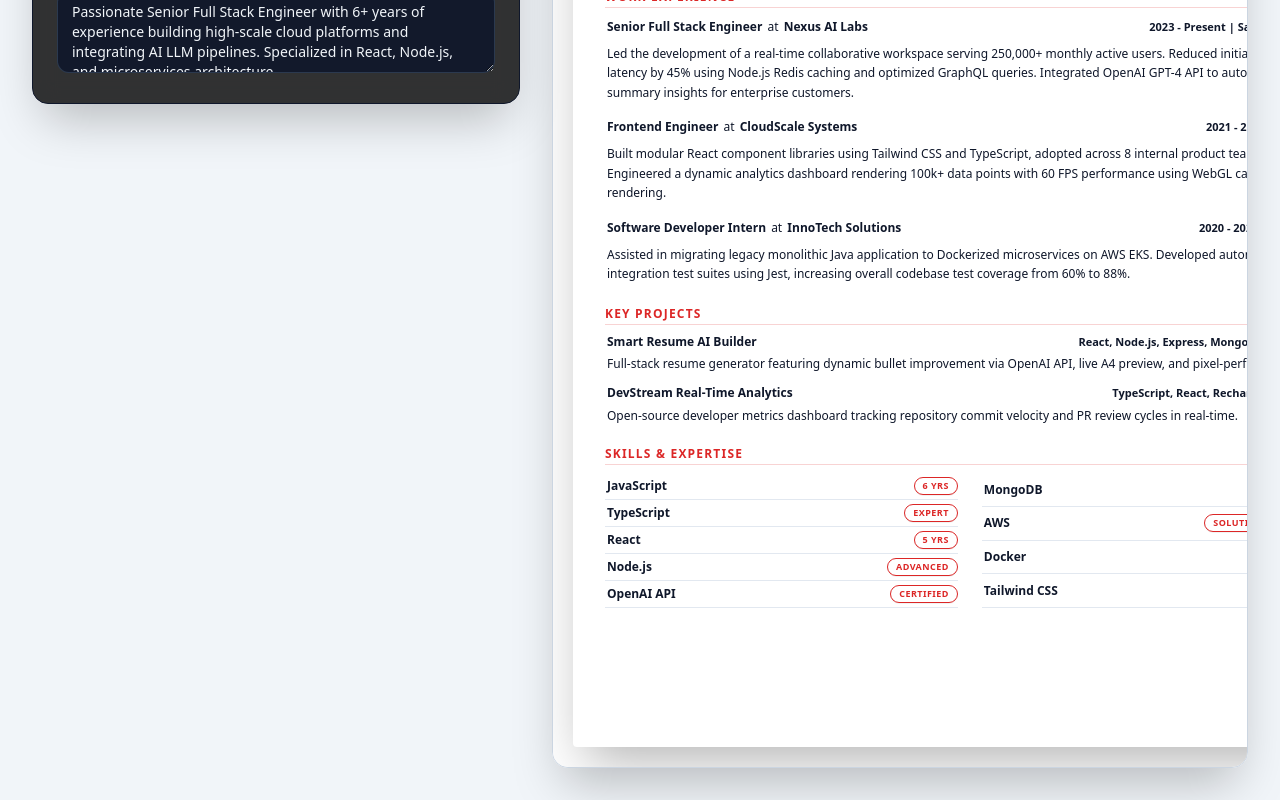
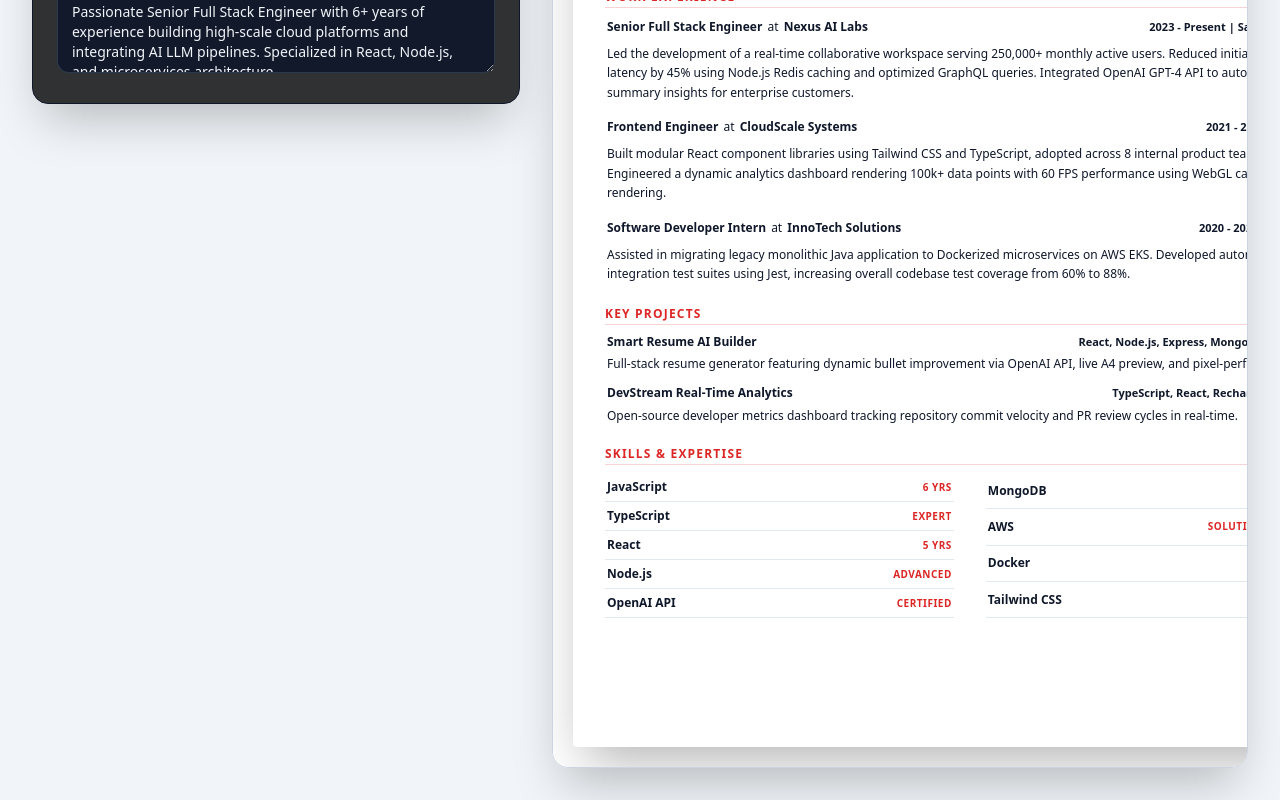
Before and after one commit to rtrashid3120/rdsumebuilder.ai, a React (Vite) app: page / in a window 1280 px wide. Shown: the part 594-1394 px from the top of the page. Built offline with nearby package versions, Linux system fonts and the light colour scheme.

Commit message:
Checkpoint 19: Converted skill levels to pure table cell text rendering for 100% PDF export compatibility

```diff
--- a/src/components/ResumePreview.jsx
+++ b/src/components/ResumePreview.jsx
@@ -236,7 +236,7 @@ export default function ResumePreview({
     );
   };
 
-  // Fix 1: Outline Badge Table Renderer for Skills - Eliminates html2canvas Overlap 100%!
+  // Pure HTML Table Cell Skills Renderer - 100% PDF Compatible with ZERO Overlap!
   const renderSkillsSection = () => {
     if (!skills || skills.length === 0) return null;
 
@@ -253,7 +253,7 @@ export default function ResumePreview({
           Skills & Expertise
         </h2>
 
-        <div className="grid grid-cols-1 sm:grid-cols-2 gap-x-6 text-xs">
+        <div className="grid grid-cols-1 sm:grid-cols-2 gap-x-8 text-xs">
           {/* Column 1 Table */}
           <table className="w-full border-collapse">
             <tbody>
@@ -262,7 +262,7 @@ export default function ResumePreview({
                 const level = typeof s === 'object' ? s.level : '';
                 return (
                   <tr key={idx} className="border-b border-slate-200">
-                    <td className="py-1 font-bold text-slate-900 text-xs text-left align-middle">
+                    <td className="py-1.5 font-bold text-slate-900 text-xs text-left align-middle">
                       <span
                         contentEditable
                         suppressContentEditableWarning
@@ -272,22 +272,15 @@ export default function ResumePreview({
                         {name}
                       </span>
                     </td>
-                    <td className="py-1 text-right align-middle">
-                      {level && (
+                    <td className="py-1.5 text-right text-[10px] font-black uppercase tracking-wider align-middle" style={{ color: accentColor }}>
                       <span
                         contentEditable
                         suppressContentEditableWarning
                         onBlur={(e) => handleBlur(`skills.${idx}.level`, e)}
-                          className="text-[9px] font-black px-2 py-0.5 rounded-full uppercase tracking-wider inline-block font-sans shadow-2xs"
-                          style={{
-                            color: accentColor,
-                            border: `1.5px solid ${accentColor}`,
-                            backgroundColor: '#ffffff'
-                          }}
+                        className="focus:outline-none focus:bg-red-50/50 p-0.5 rounded"
                       >
                         {level}
                       </span>
-                      )}
                     </td>
                   </tr>
                 );
@@ -304,7 +297,7 @@ export default function ResumePreview({
                 const level = typeof s === 'object' ? s.level : '';
                 return (
                   <tr key={actualIdx} className="border-b border-slate-200">
-                    <td className="py-1 font-bold text-slate-900 text-xs text-left align-middle">
+                    <td className="py-1.5 font-bold text-slate-900 text-xs text-left align-middle">
                       <span
                         contentEditable
                         suppressContentEditableWarning
@@ -314,22 +307,15 @@ export default function ResumePreview({
                         {name}
                       </span>
                     </td>
-                    <td className="py-1 text-right align-middle">
-                      {level && (
+                    <td className="py-1.5 text-right text-[10px] font-black uppercase tracking-wider align-middle" style={{ color: accentColor }}>
                       <span
                         contentEditable
                         suppressContentEditableWarning
                         onBlur={(e) => handleBlur(`skills.${actualIdx}.level`, e)}
-                          className="text-[9px] font-black px-2 py-0.5 rounded-full uppercase tracking-wider inline-block font-sans shadow-2xs"
-                          style={{
-                            color: accentColor,
-                            border: `1.5px solid ${accentColor}`,
-                            backgroundColor: '#ffffff'
-                          }}
+                        className="focus:outline-none focus:bg-red-50/50 p-0.5 rounded"
                       >
                         {level}
                       </span>
-                      )}
                     </td>
                   </tr>
                 );
@@ -375,8 +361,8 @@ export default function ResumePreview({
             <tbody>
               {customSec.items.map((item, idx) => (
                 <tr key={item.id || idx} className="border-b border-slate-200">
-                  <td className="py-1 font-bold text-slate-900 text-left align-middle">{item.title}</td>
-                  <td className="py-1 text-right text-[10px] text-slate-600 font-semibold align-middle">{item.subtitle}</td>
+                  <td className="py-1.5 font-bold text-slate-900 text-left align-middle">{item.title}</td>
+                  <td className="py-1.5 text-right text-[10px] font-black uppercase tracking-wider align-middle" style={{ color: accentColor }}>{item.subtitle}</td>
                 </tr>
               ))}
             </tbody>
```
Lines whose indentation alone changed are shown as unchanged.
